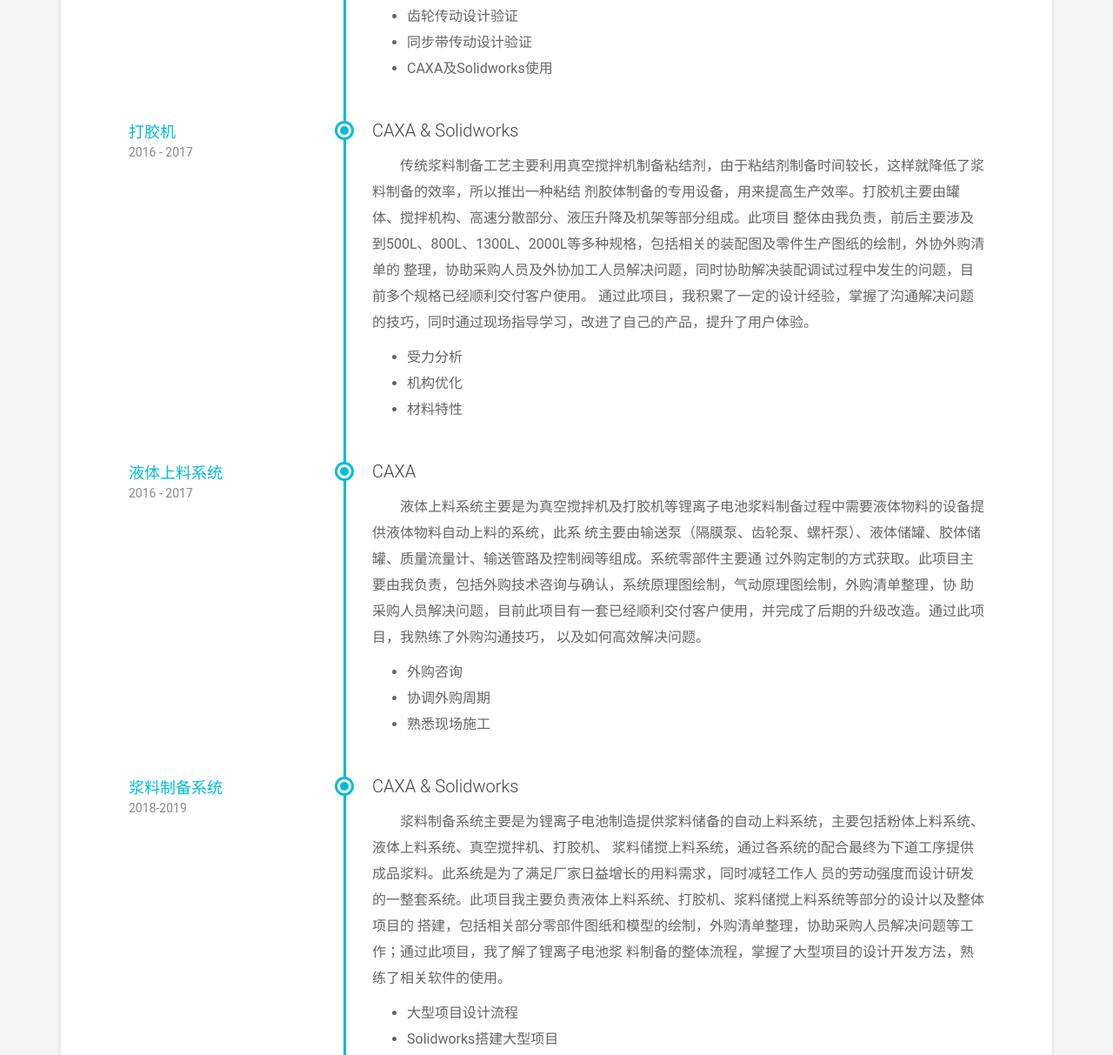
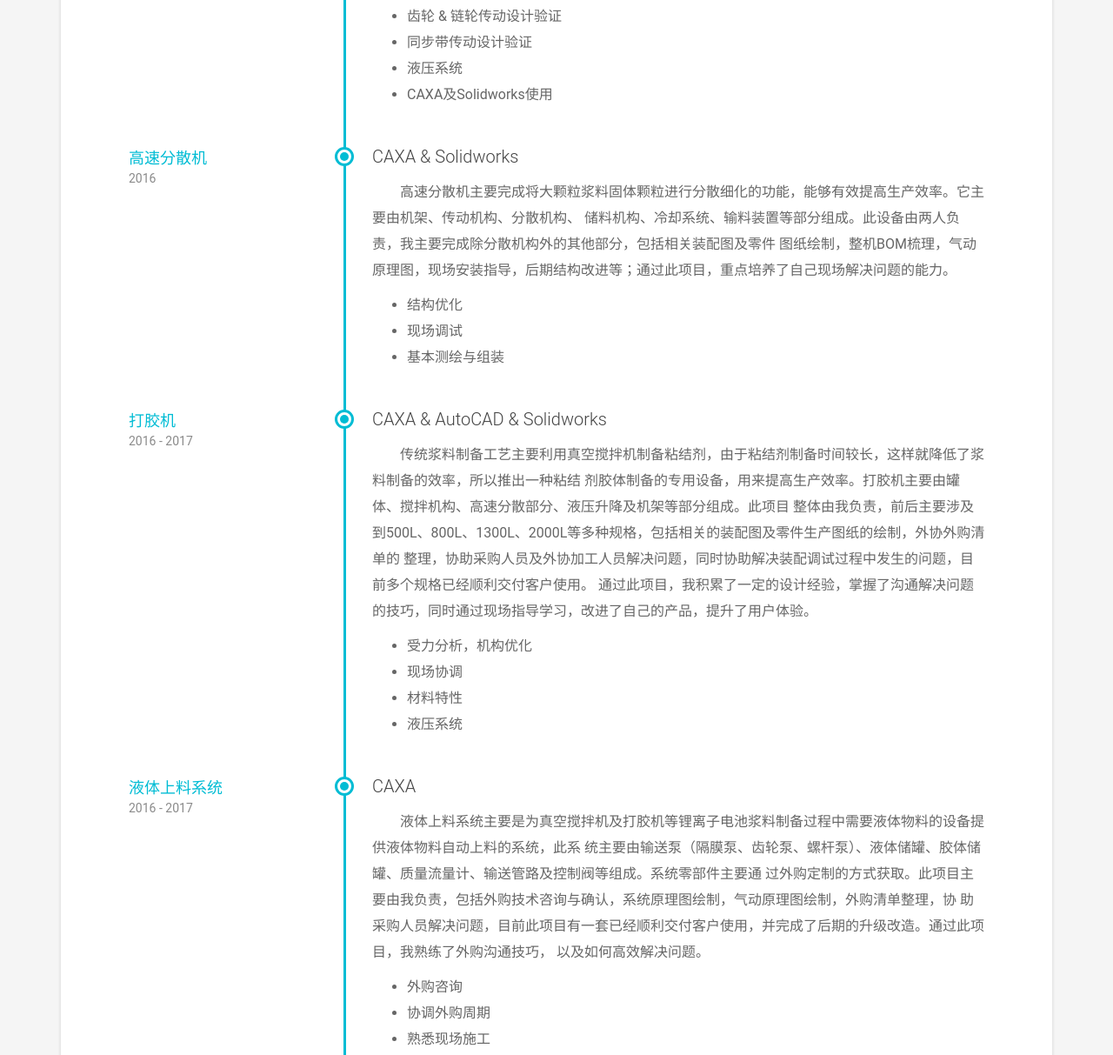
Before and after one commit to 101014211/Resume-MechanicalEngineering, a plain HTML site: page index.html in a window 1280 px wide. Shown: the part 1099-2312 px from the top of the page at 87% size. Drawn offline with Linux system fonts and the light colour scheme.

Commit message:
添加高速分散机项目经验
添加高速分散机的项目经验

```diff
--- a/index.html
+++ b/index.html
@@ -89,7 +89,7 @@
 		<div class="timeline">
 			<div class="item">
 				<div class="work-place">
-					<h3 class="place">CAXA & Solidworks</h3>
+					<h3 class="place">CAXA & AutoCAD & Solidworks</h3>
 				</div>
 				<div class="job-meta">
 					<div class="title">800L双行星真空搅拌机</div>
@@ -103,8 +103,9 @@
 					配调试过程中发生的问题；通过此项目，我掌握了公司项目的运行流程，巩固了书本理论，通过实际使用验证和优化了设计理论。
 					</p>
 					<ul style="font-size:16px;line-height:30px">
-						<li>齿轮传动设计验证</li>
+						<li>齿轮 & 链轮传动设计验证</li>
 						<li>同步带传动设计验证</li>
+						<li>液压系统</li>
 						<li>CAXA及Solidworks使用</li>
 					</ul>
 				</div><!--//job-desc-->
@@ -113,6 +114,29 @@
 			<div class="item">
 				<div class="work-place">
 					<h3 class="place">CAXA & Solidworks</h3>
+				</div>
+				<div class="job-meta">
+					<div class="title">高速分散机</div>
+					<div class="time">2016</div>
+				</div><!--//job-meta-->
+				<div class="job-desc">
+					<p style="font-size:16px;line-height:30px;;text-indent:2em;">
+					高速分散机主要完成将大颗粒浆料固体颗粒进行分散细化的功能，能够有效提高生产效率。它主要由机架、传动机构、分散机构、
+					储料机构、冷却系统、输料装置等部分组成。此设备由两人负责，我主要完成除分散机构外的其他部分，包括相关装配图及零件
+					图纸绘制，整机BOM梳理，气动原理图，现场安装指导，后期结构改进等；通过此项目，重点培养了自己现场解决问题的能力。
+					</p>
+					<ul style="font-size:16px;line-height:30px">
+						<li>结构优化</li>
+						<li>现场调试</li>
+						<li>基本测绘与组装</li>
+					</ul>
+				</div><!--//job-desc-->
+			</div><!--//item-->
+
+
+			<div class="item">
+				<div class="work-place">
+					<h3 class="place">CAXA & AutoCAD & Solidworks</h3>
 				</div>
 				<div class="job-meta">
 					<div class="title">打胶机</div>
@@ -127,9 +151,10 @@
 					通过此项目，我积累了一定的设计经验，掌握了沟通解决问题的技巧，同时通过现场指导学习，改进了自己的产品，提升了用户体验。
 					</p>
 					<ul style="font-size:16px;line-height:30px">
-						<li>受力分析</li>
-						<li>机构优化</li>
+						<li>受力分析，机构优化</li>
+						<li>现场协调</li>
 						<li>材料特性</li>
+						<li>液压系统</li>
 					</ul>
 				</div><!--//job-desc-->
 			</div><!--//item-->
@@ -160,7 +185,7 @@
 
 			<div class="item">
 				<div class="work-place">
-					<h3 class="place">CAXA & Solidworks</h3>
+					<h3 class="place">CAXA & AutoCAD & Solidworks</h3>
 				</div>
 				<div class="job-meta">
 					<div class="title">浆料制备系统</div>
@@ -183,7 +208,7 @@
 
 			<div class="item">
 				<div class="work-place">
-					<h3 class="place">CAXA & Solidworks</h3>
+					<h3 class="place">CAXA & AutoCAD & Solidworks</h3>
 				</div>
 				<div class="job-meta">
 					<div class="title">悬臂式真空搅拌机</div>
```
